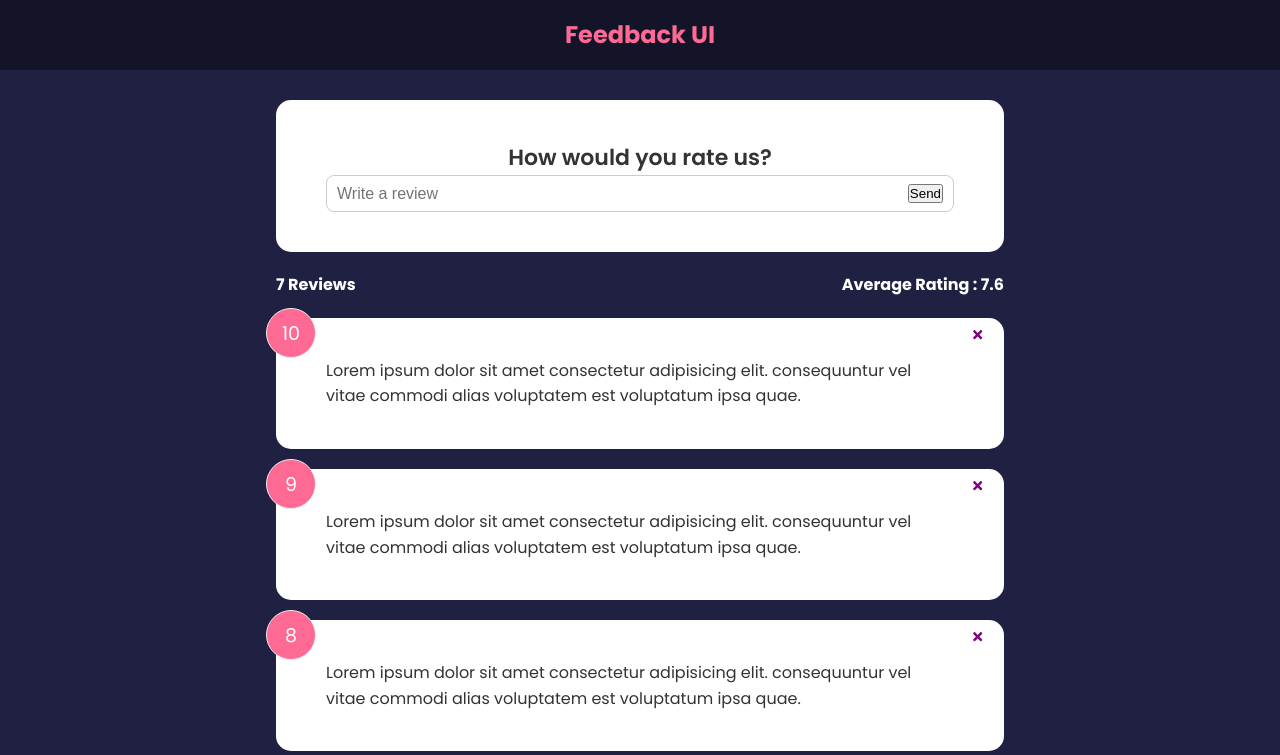
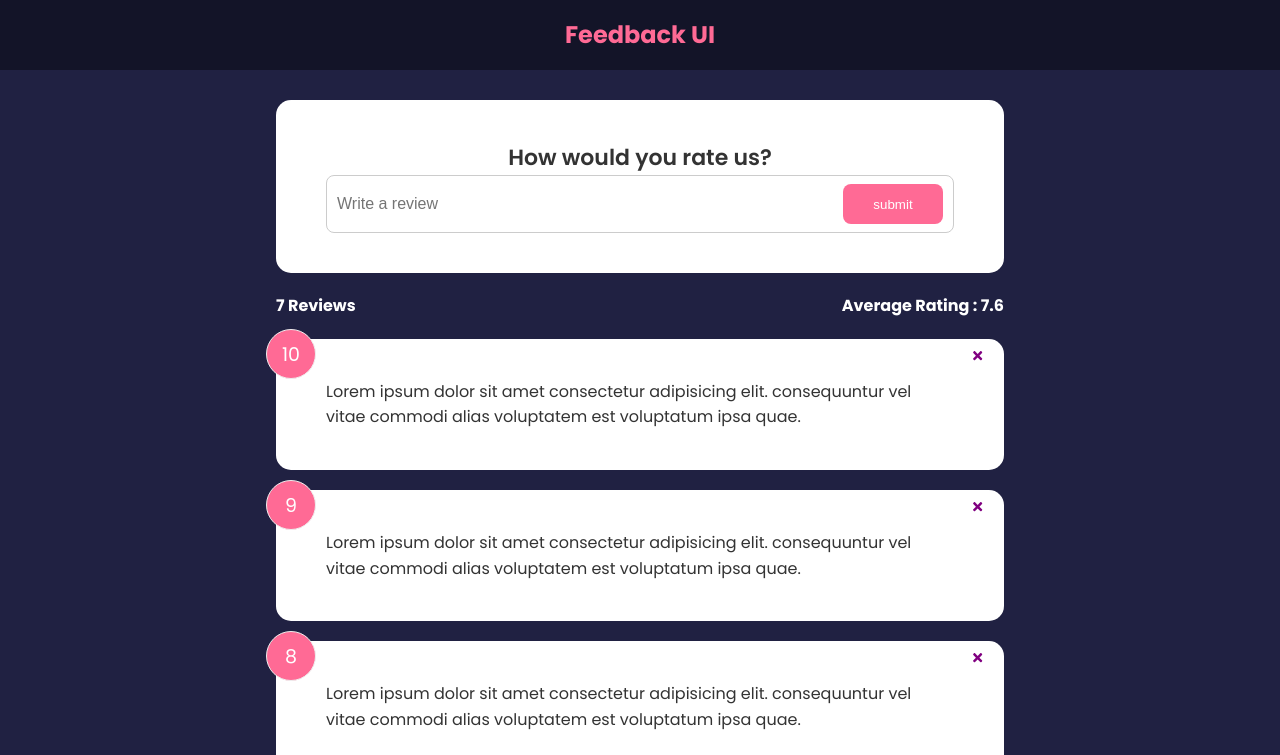
Before and after one commit to keerthimac/feedback-app, a React (Create React App) app: page / in a window 1280 px wide. Shown: the top 755 px of the page. Built offline with nearby package versions, Linux system fonts and the light colour scheme.

Commit message:
Button Component added

```diff
--- a/src/App.js
+++ b/src/App.js
@@ -4,6 +4,7 @@
 import FeedbackData from "./data/FeedbackData";
 import FeedbackStats from "./components/FeedbackStats";
 import FeedbackForm from "./components/FeedbackForm";
+
 
 
 function App() {
@@ -13,7 +14,7 @@
 
     //define delete item functions in feedback item component via props drilling
     const deleteFeedback = (id) => {
-        if(window.confirm("Are you sure you want to delete this feedback?")) {
+        if (window.confirm("Are you sure you want to delete this feedback?")) {
             setFeedback(feedback.filter(feedback => feedback.id !== id));
         }
         //console.log('App',id);
@@ -25,7 +26,7 @@
             <div className="container">
                 <FeedbackForm />
                 <FeedbackStats feedback={feedback} />
-       <FeedbackList feedback={feedback} handleDelete={deleteFeedback}/>
+                <FeedbackList feedback={feedback} handleDelete={deleteFeedback} />
             </div>
         </>
     )
--- a/src/components/FeedbackForm.jsx
+++ b/src/components/FeedbackForm.jsx
@@ -1,10 +1,11 @@
-import {useState} from 'react';
+import { useState } from 'react';
 import Card from "../shared/Card"
+import Button from "../shared/Button";
 
 function FeedbackForm() {
     const [text, setText] = useState("");
 
-//function for handling the change of the text
+    //function for handling the change of the text
     const handleTextChange = (event) => {
         setText(event.target.value);
     };
@@ -15,8 +16,9 @@
                 <h2>How would you rate us?</h2>
                 {/* rating select component */}
                 <div className="input-group">
-                    <input onChange={handleTextChange} type="text" placeholder="Write a review" value={text}/>
-                    <button type="submit">Send</button>
+                    <input onChange={handleTextChange} type="text" placeholder="Write a review" value={text} />
+                    <Button type={'secondary'}>submit</Button>
+                    {/* <button type="submit">Send</button> */}
                 </div>
             </form>
         </Card>
--- /dev/null
+++ b/src/shared/Button.jsx
@@ -0,0 +1,22 @@
+import PropTypes from 'prop-types';
+
+function Button({ children, type }) {
+    return (
+        <button className={`btn btn-${type && type}`}>
+            {children}
+        </button>
+    )
+}
+
+//define default props for card
+Button.defaultProps = {
+    type: "primary"
+}
+
+
+Button.propTypes = {
+    children: PropTypes.node.isRequired,
+    type: PropTypes.bool,
+}
+
+export default Button
```
Lines whose indentation alone changed are shown as unchanged.
